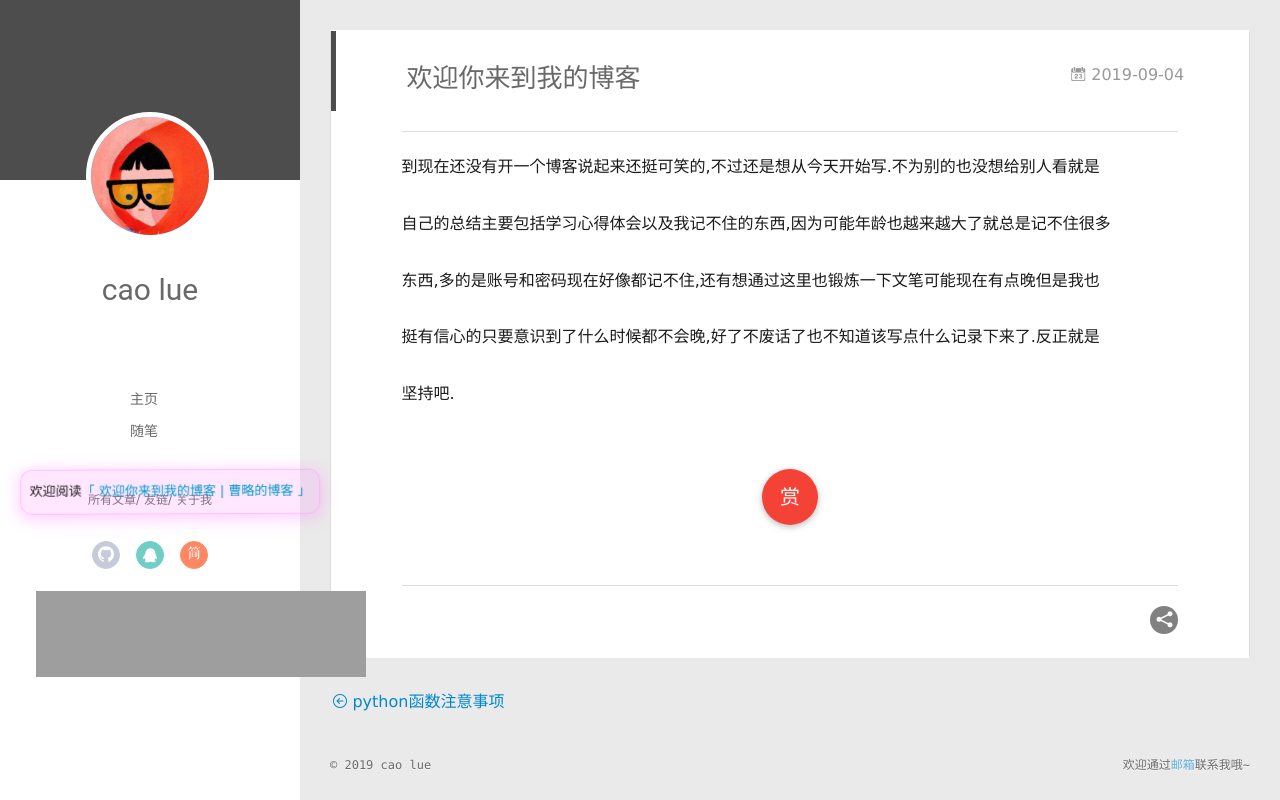
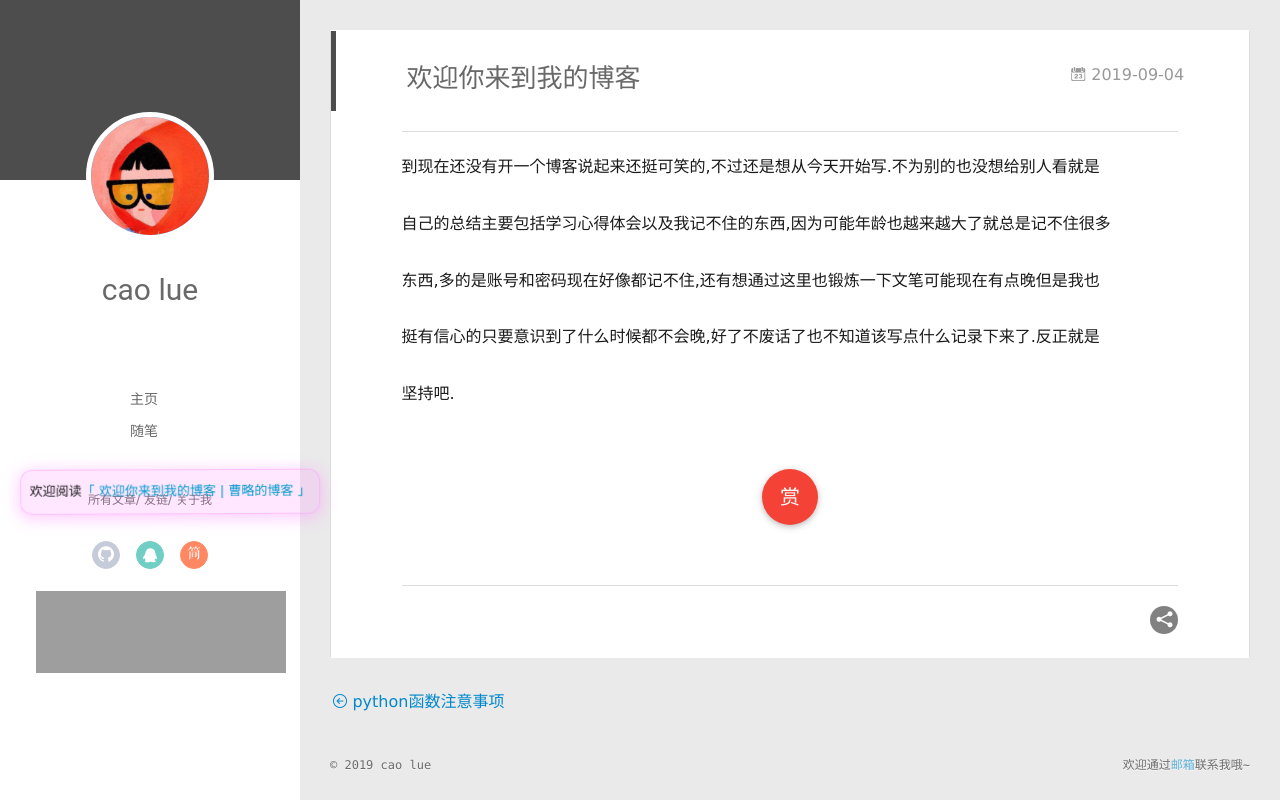
Before and after one commit to caolue/caolue.github.io, a plain HTML site: page 2019/09/04/欢迎/index.html in a window 1280 px wide. Drawn offline with nearby package versions, Linux system fonts and the light colour scheme; no server answers; grey boxes are pictures that could not be loaded; a script that the page names is missing.

Commit message:
Site updated: 2019-09-10 14:52:35

```diff
--- a/2019/09/04/欢迎/index.html
+++ b/2019/09/04/欢迎/index.html
@@ -94,7 +94,7 @@
 			</div>
 		</nav>
 		<nav class="header-music">
-			<iframe frameborder="no" border="0" marginwidth="0" marginheight="0" width=330 height=86 src="//music.163.com/outchain/player?type=2&id=785902&auto=1&height=66"></iframe>
+			<iframe frameborder="no" border="0" marginwidth="0" marginheight="0" width=250 height=82 src="//music.163.com/outchain/player?type=2&id=785902&auto=1&height=66"></iframe>
 		</nav>
 	</header>
 </div>
```
Also changed, not shown: 2019/09/08/python函数初入门/index.html (+1 -1 lines), archives/2019/09/index.html (+1 -1 lines), archives/2019/index.html (+1 -1 lines), archives/index.html (+1 -1 lines), index.html (+1 -1 lines).
